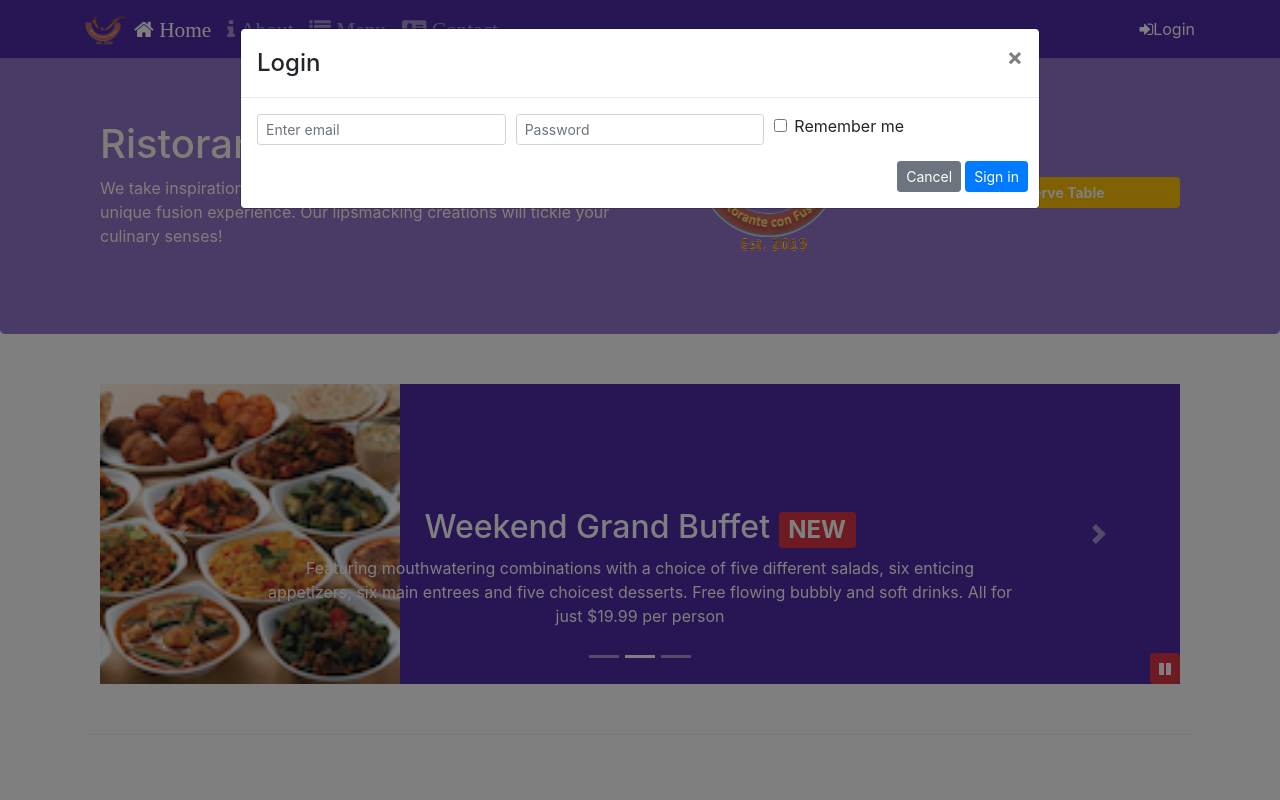
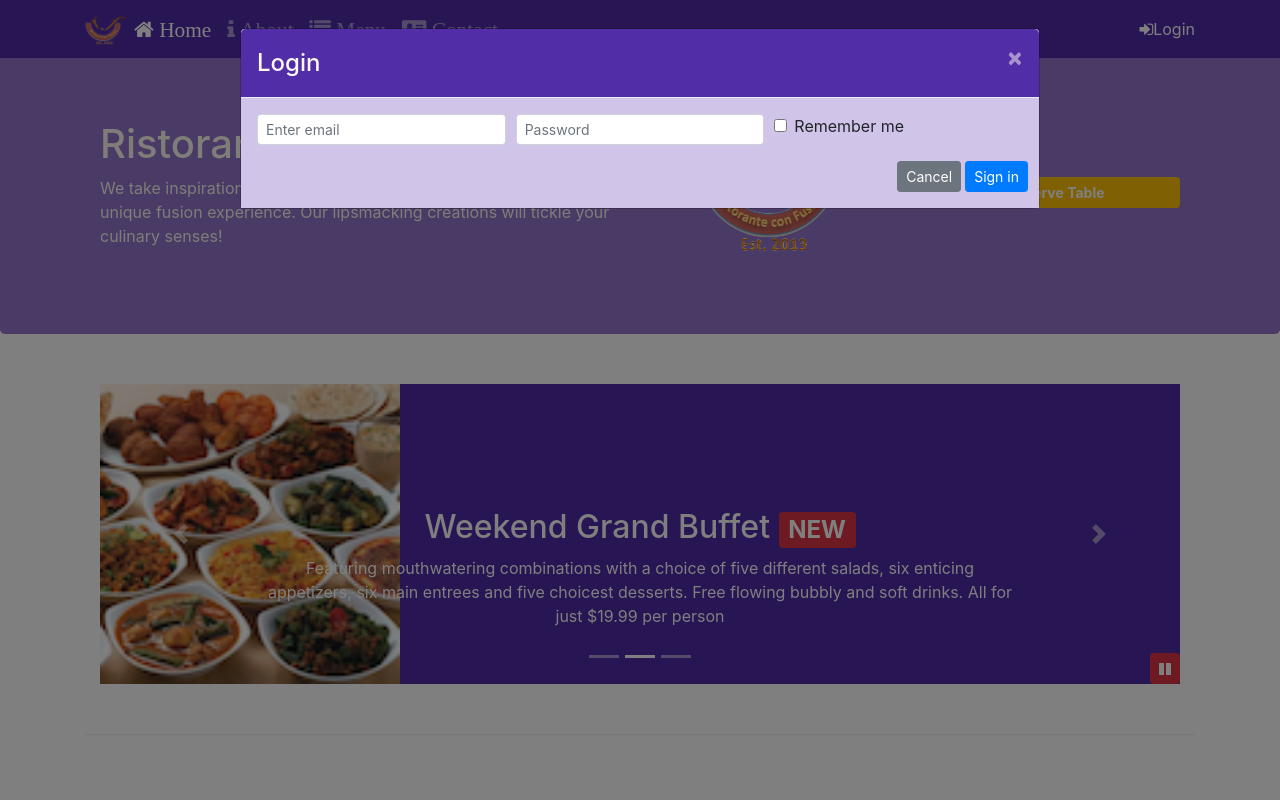
Before and after one commit to mehrab328/Bootstrap, a website: page index.html in a window 1280 px wide. Both pictures are taken after a click on the link "Login". Shown: the top 800 px of the page. Drawn offline with nearby package versions, Linux system fonts and the light colour scheme.

Commit message:
Assignment 4

```diff
--- a/css/styles.scss
+++ b/css/styles.scss
@@ -74,3 +74,19 @@ body{
     bottom: 0px;
     z-index: 1;
 }
+
+.modal {
+
+    .modal-header {
+        background-color: $background-dark;
+        color: floralwhite;
+
+        #xbutton {
+            color: floralwhite;
+        }
+    }
+
+    .modal-body {
+        background-color: $background-pale;
+    }
+}
--- a/index.html
+++ b/index.html
@@ -31,9 +31,7 @@
 					<li class="nav-item"><a class="nav-link" href="./contactus.html"><span class="fa fa-address-card fa-lg"/> Contact</a></li>
 				</ul>
 				<span class="navbar-text">
-					<a data-toggle="modal" data-target="#loginModal">
-						<span class="fa fa-sign-in"></span>Login
-					</a>
+					<a id="loginLink"><span class="fa fa-sign-in"></span>Login</a>
 				</span>
 			</div>
 		</div>
@@ -44,7 +42,7 @@
 			<div class="modal-content">
 				<div class="modal-header">
 					<h4 class="modal-title">Login</h4>
-					<button type="button" class="close" data-dismiss="modal">
+					<button type="button" class="close" data-dismiss="modal" id="xbutton">
 						&times;
 					</button>
 				</div>
@@ -83,7 +81,7 @@
             <div class="modal-content">
                 <div class="modal-header">
                     <h4 class="modal-title">Reserve a Table </h4>
-                    <button type="button" class="close" data-dismiss="modal">&times;</button>
+                    <button type="button" class="close" data-dismiss="modal" id="xbutton">&times;</button>
                 </div>
                 <div class="modal-body">
                 	<form>
@@ -163,7 +161,7 @@
 		            <img src="img/logo.png" class="mx-auto d-block img-fluid">
 		        </div>
 		        <div class = "col-12 col-sm-3 align-self-center">
-		            <a role="button" class="btn btn-sm btn-block btn-warning text-white" data-toggle="modal" data-target="#reserveModal"><strong>Reserve Table</strong></a>
+		            <a role="button" class="btn btn-sm btn-block btn-warning text-white" id="reserveLink"><strong>Reserve Table</strong></a>
 		        </div>
             </div>
         </div>
@@ -323,6 +321,14 @@
     				$('#carouselButton').children('span').addClass('fa-pause');
     			}
     		});
+
+    		$('#reserveLink').click(function() {
+    			$('#reserveModal').modal('toggle');
+    		});
+
+    		$('#loginLink').click(function() {
+    			$('#loginModal').modal('toggle');
+    		});
     	});
     </script>
 </body>
```
Also changed, not shown: css/styles.css.
